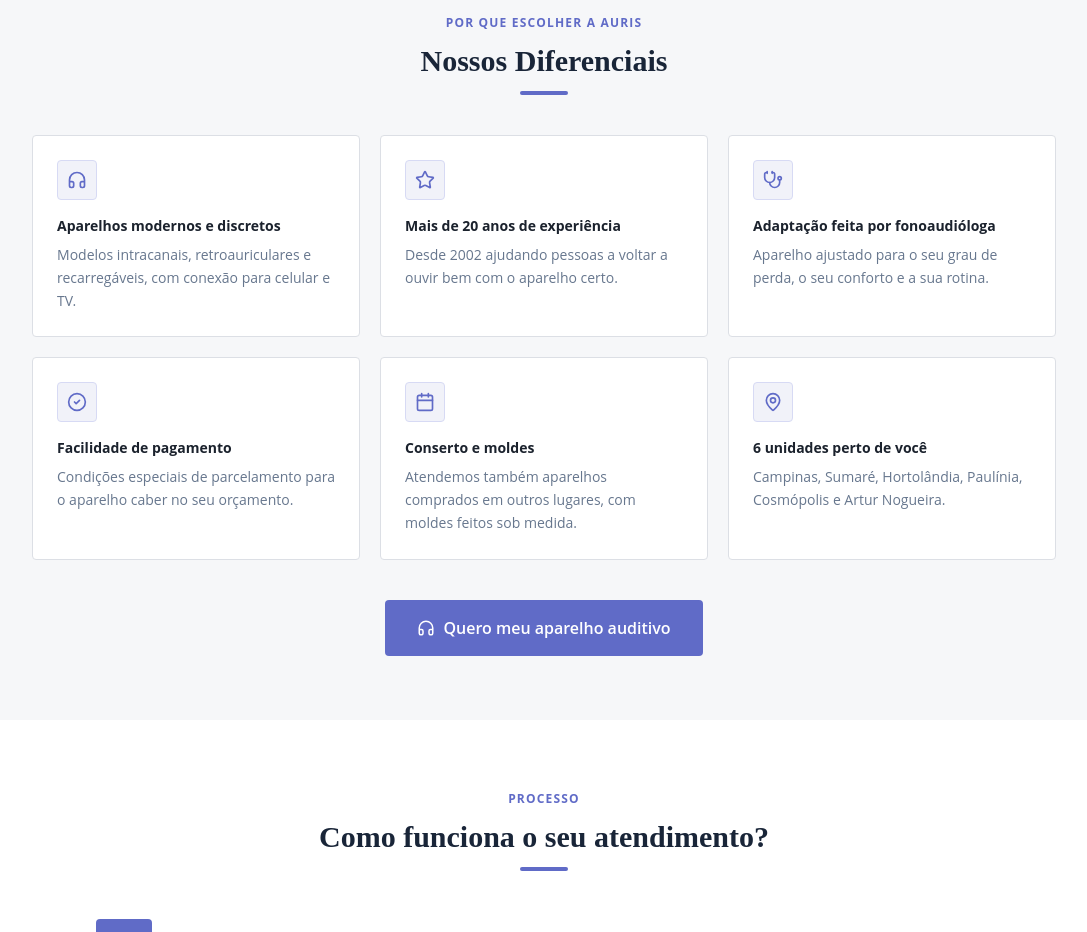
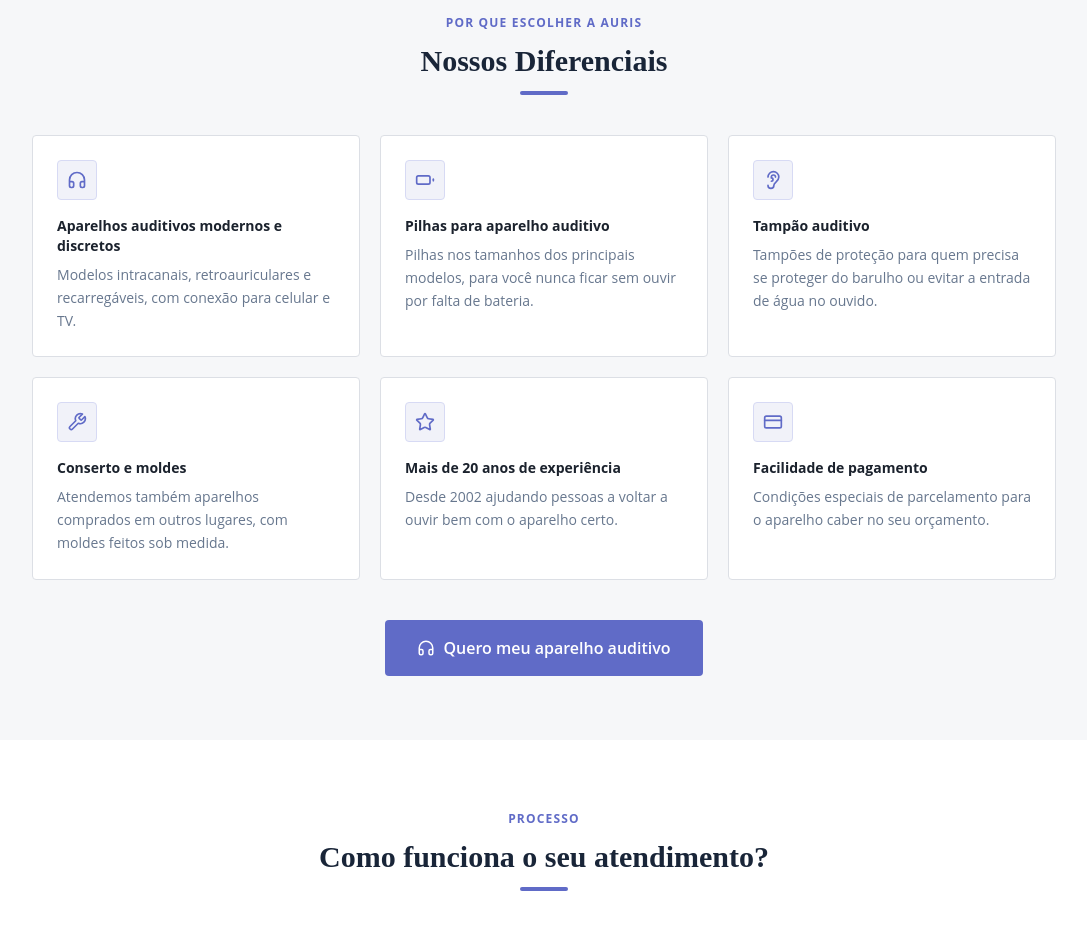
Before and after one commit to pedrohenriquerique/hear-again-hero, a React (Vite) app: page /aparelhos-auditivos in a window 1280 px wide. Shown: the part 2160-3092 px from the top of the page, without its empty margins (96-1183 px from the left). Built offline with nearby package versions, Linux system fonts and the light colour scheme; the HTML template or start-up script is replaced by a standard one.

Commit message:
Changes
Co-authored-by: gestao-stack <336539937+gestao-stack@users.noreply.github.com>

```diff
--- a/src/pages/AparelhosAuditivos.tsx
+++ b/src/pages/AparelhosAuditivos.tsx
@@ -3,13 +3,16 @@ import heroProfissional from "@/assets/hero-profissional.jpg";
 import {
   Phone,
   CheckCircle2,
-  Calendar,
   Stethoscope,
   HeadphonesIcon,
   Star,
   ArrowRight,
   MapPin,
   Clock,
+  Battery,
+  Ear,
+  Wrench,
+  CreditCard,
 } from "lucide-react";
 
 const WHATSAPP_URL = "https://wa.me/551925126487?text=" + encodeURIComponent("Olá! Gostaria de saber mais sobre aparelhos auditivos.");
@@ -309,8 +312,23 @@ const AparelhosAuditivos = () => {
             {[
               {
                 icon: HeadphonesIcon,
-                title: "Aparelhos modernos e discretos",
+                title: "Aparelhos auditivos modernos e discretos",
                 desc: "Modelos intracanais, retroauriculares e recarregáveis, com conexão para celular e TV.",
+              },
+              {
+                icon: Battery,
+                title: "Pilhas para aparelho auditivo",
+                desc: "Pilhas nos tamanhos dos principais modelos, para você nunca ficar sem ouvir por falta de bateria.",
+              },
+              {
+                icon: Ear,
+                title: "Tampão auditivo",
+                desc: "Tampões de proteção para quem precisa se proteger do barulho ou evitar a entrada de água no ouvido.",
+              },
+              {
+                icon: Wrench,
+                title: "Conserto e moldes",
+                desc: "Atendemos também aparelhos comprados em outros lugares, com moldes feitos sob medida.",
               },
               {
                 icon: Star,
@@ -318,24 +336,9 @@ const AparelhosAuditivos = () => {
                 desc: "Desde 2002 ajudando pessoas a voltar a ouvir bem com o aparelho certo.",
               },
               {
-                icon: Stethoscope,
-                title: "Adaptação feita por fonoaudióloga",
-                desc: "Aparelho ajustado para o seu grau de perda, o seu conforto e a sua rotina.",
-              },
-              {
-                icon: CheckCircle2,
+                icon: CreditCard,
                 title: "Facilidade de pagamento",
                 desc: "Condições especiais de parcelamento para o aparelho caber no seu orçamento.",
-              },
-              {
-                icon: Calendar,
-                title: "Conserto e moldes",
-                desc: "Atendemos também aparelhos comprados em outros lugares, com moldes feitos sob medida.",
-              },
-              {
-                icon: MapPin,
-                title: "6 unidades perto de você",
-                desc: "Campinas, Sumaré, Hortolândia, Paulínia, Cosmópolis e Artur Nogueira.",
               },
             ].map((item, i) => (
               <div
```
